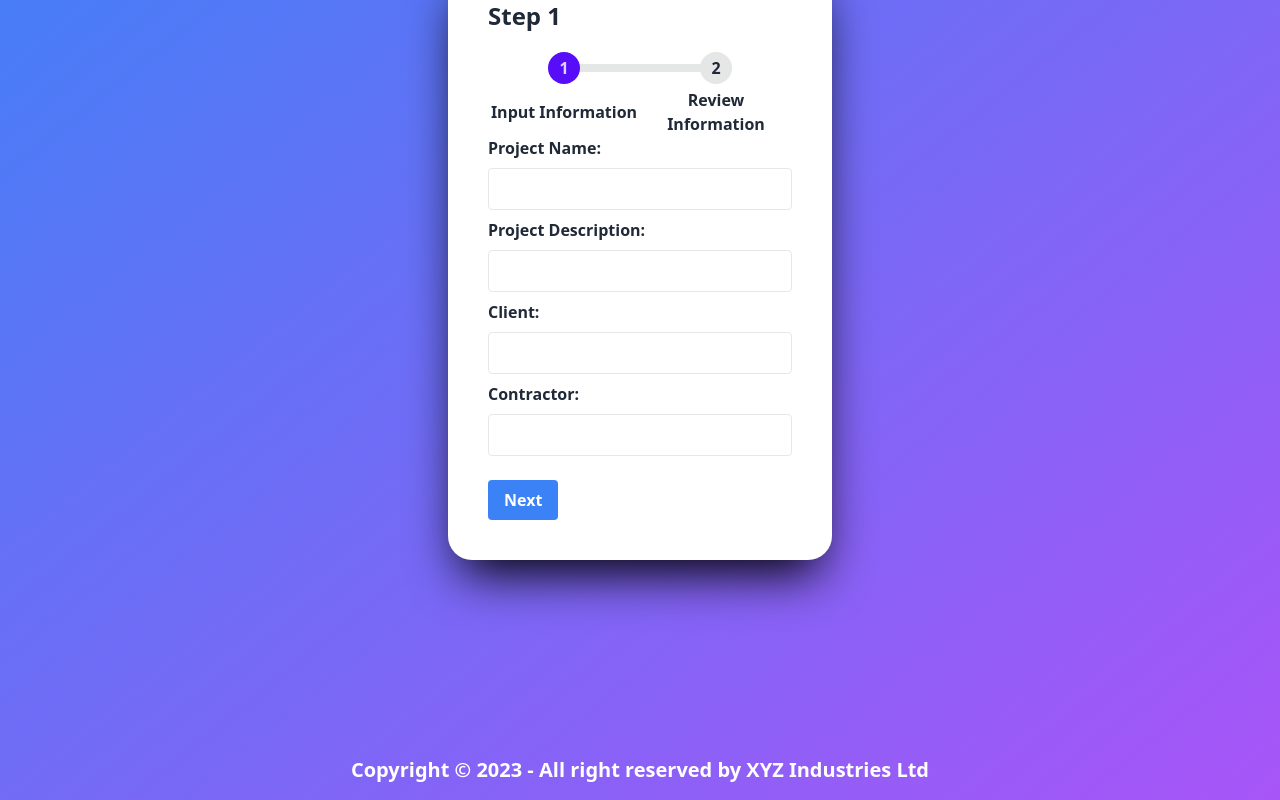
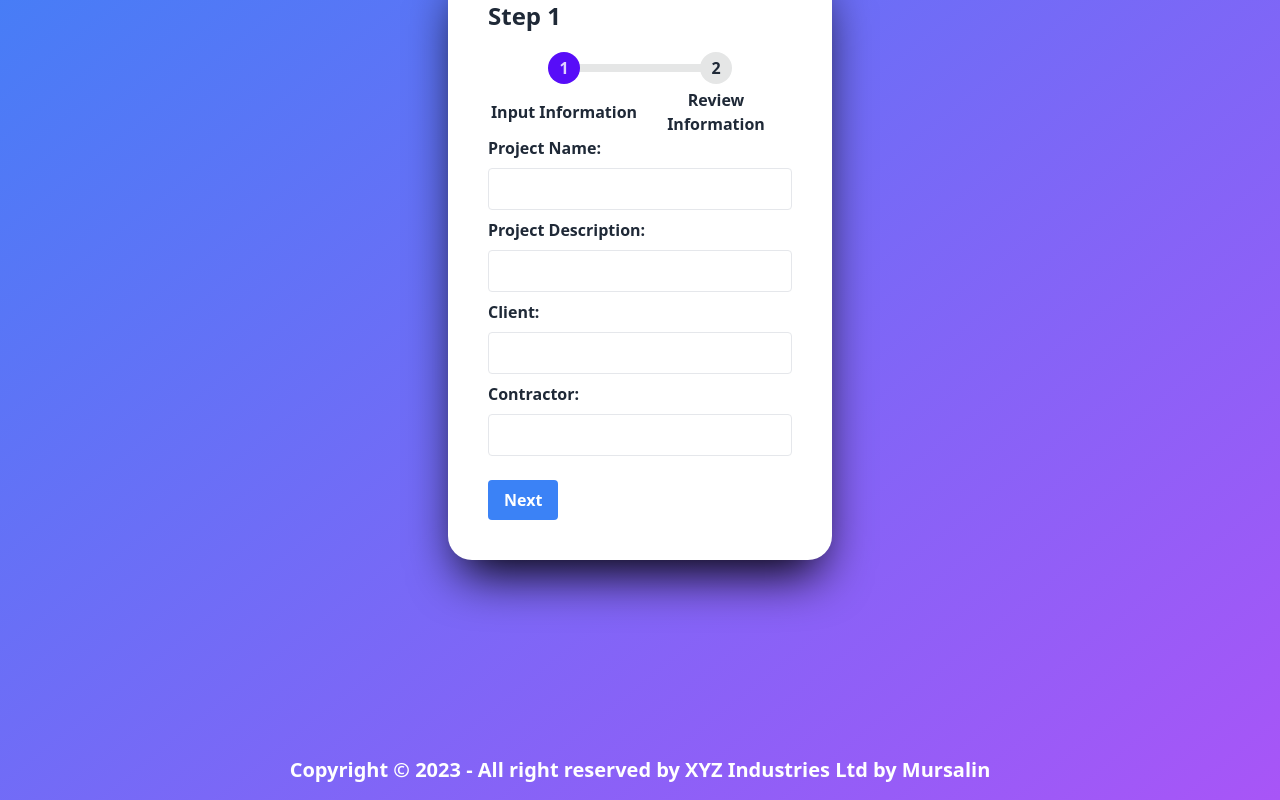
Before and after one commit to tigermursa/SampleProjectXYZengine, a React (Vite) app: page / in a window 1280 px wide. Shown: the part 236-1036 px from the top of the page. Built offline with nearby package versions, Linux system fonts and the light colour scheme.

Commit message:
updated the footer

```diff
--- a/src/Components/Footer/Footer.jsx
+++ b/src/Components/Footer/Footer.jsx
@@ -5,7 +5,10 @@ const Footer = () => {
     <div>
       <footer className="footer footer-center p-4  text-white font-semibold text-xl  ">
         <div>
-          <p>Copyright © 2023 - All right reserved by XYZ Industries Ltd</p>
+          <p>
+            Copyright © 2023 - All right reserved by XYZ Industries Ltd by
+            Mursalin
+          </p>
         </div>
       </footer>
     </div>
```
